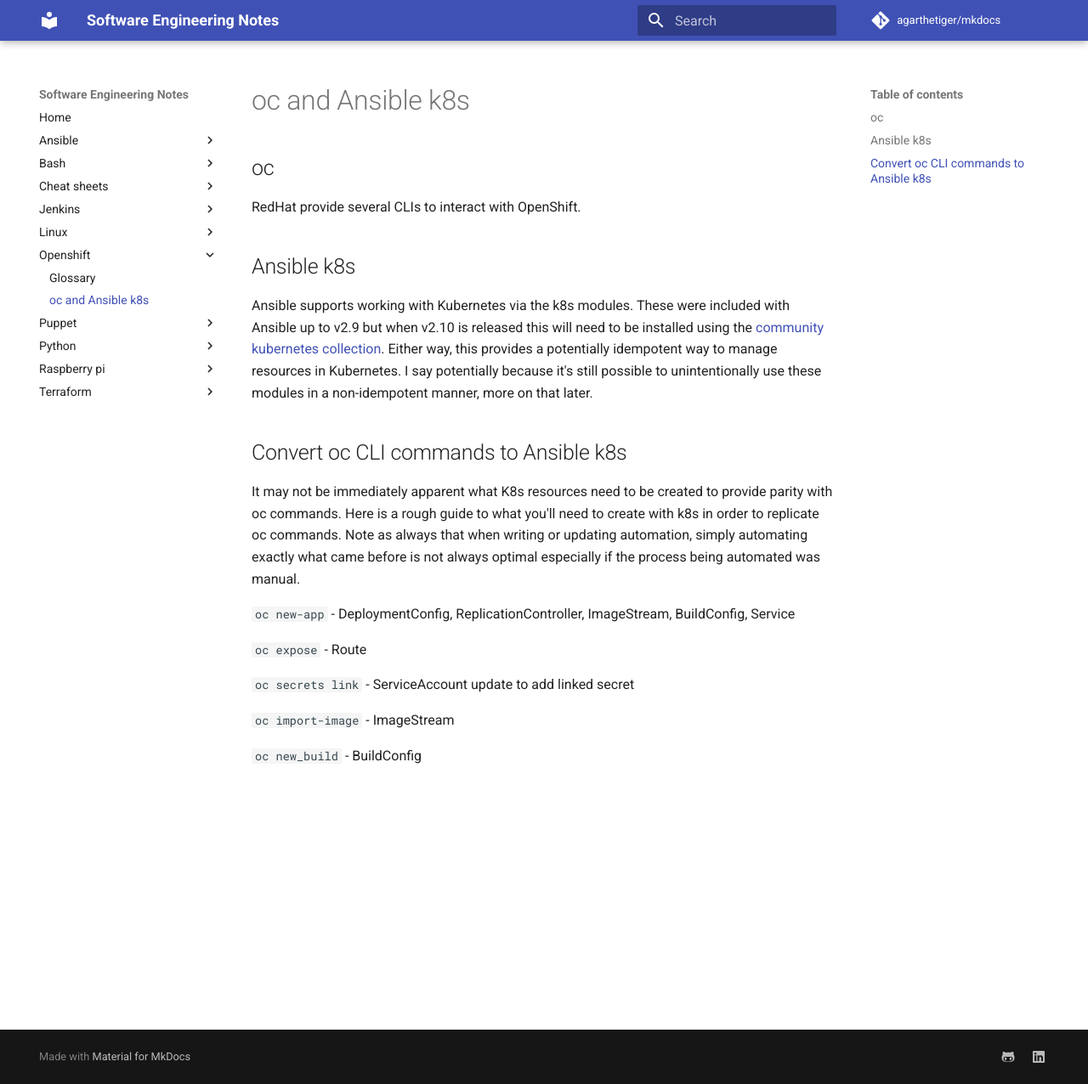
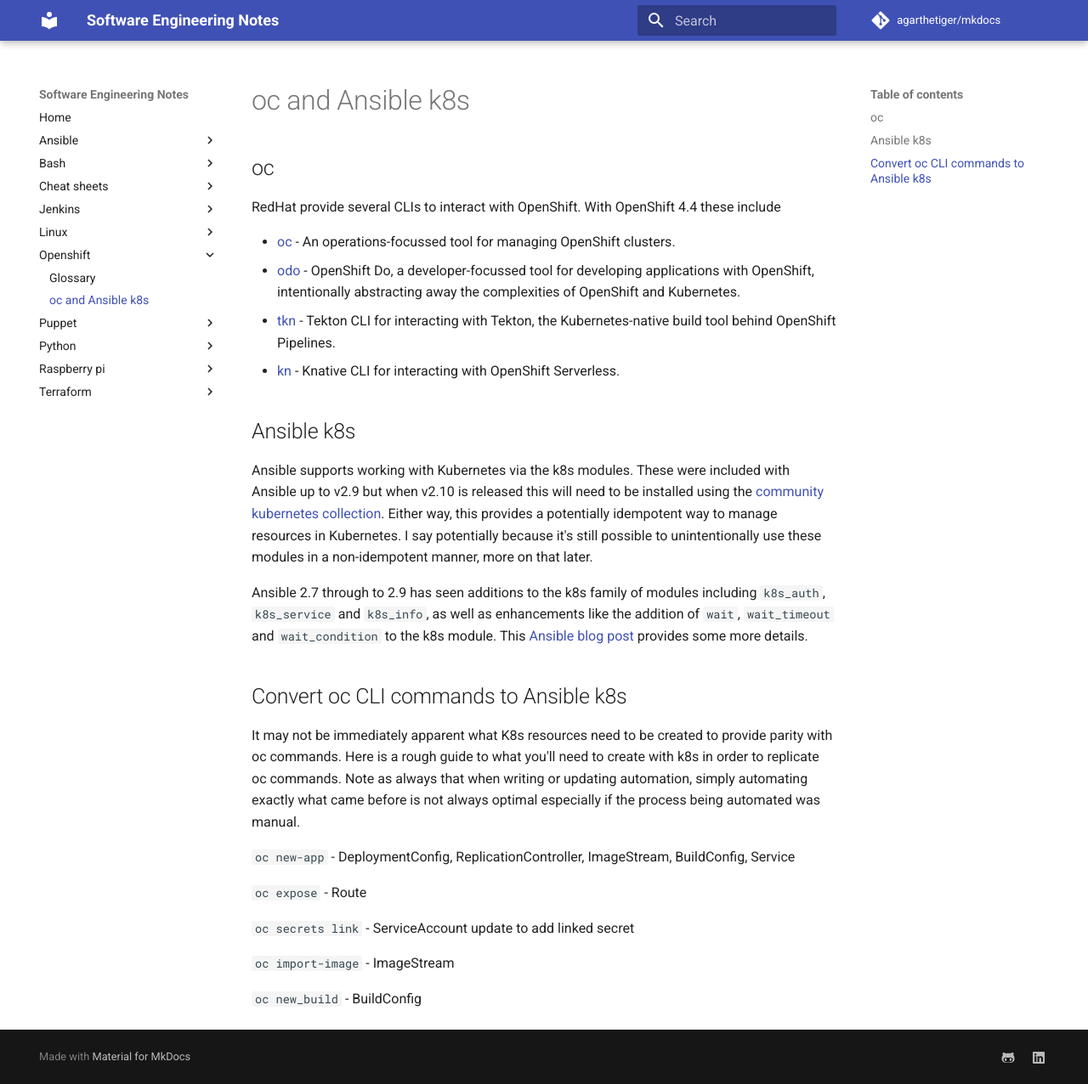
Before and after one commit to agarthetiger/mkdocs, an MkDocs documentation site: the page built from docs/openshift/oc-and-ansible-k8s.md, in a window 1280 px wide and 1276 px high. Shown: the whole window at 85% size. Built offline with MkDocs 1.6.1 and Material for MkDocs 9.7.7, drawn with Linux system fonts in a browser that asks for light colours; comment, search, counter and statistics services are not loaded.

Commit message:
Update oc-and-ansible-k8s.md

```diff
--- a/docs/openshift/oc-and-ansible-k8s.md
+++ b/docs/openshift/oc-and-ansible-k8s.md
@@ -2,11 +2,19 @@
 
 ## oc
 
-RedHat provide several CLIs to interact with OpenShift.
+RedHat provide several CLIs to interact with OpenShift. With OpenShift 4.4 these include
+
+* [oc](https://docs.openshift.com/container-platform/4.4/cli_reference/openshift_cli/getting-started-cli.html) - An operations-focussed tool for managing OpenShift clusters.
+* [odo](ahttps://docs.openshift.com/container-platform/4.4/cli_reference/developer_cli_odo/understanding-odo.html) - OpenShift Do, a developer-focussed tool for developing applications with OpenShift, intentionally abstracting away the complexities of OpenShift and Kubernetes.
+* [tkn](https://docs.openshift.com/container-platform/4.4/cli_reference/tkn_cli/installing-tkn.html) - Tekton CLI for interacting with Tekton, the Kubernetes-native build tool behind OpenShift Pipelines.
+* [kn](https://docs.openshift.com/container-platform/4.4/serverless/knative_cli/knative-cli.html#knative-cli) - Knative CLI for interacting with OpenShift Serverless.
+
 
 ## Ansible k8s
 
 Ansible supports working with Kubernetes via the k8s modules. These were included with Ansible up to v2.9 but when v2.10 is released this will need to be installed using the [community kubernetes collection](https://galaxy.ansible.com/community/kubernetes). Either way, this provides a  potentially idempotent way to manage resources in Kubernetes. I say potentially because it's still possible to unintentionally use these modules in a non-idempotent manner, more on that later.
+
+Ansible 2.7 through to 2.9 has seen additions to the k8s family of modules including `k8s_auth`, `k8s_service` and `k8s_info`, as well as enhancements like the addition of `wait`, `wait_timeout` and `wait_condition` to the k8s module. This [Ansible blog post](https://www.ansible.com/blog/continuous-improvements-in-ansible-and-kubernetes-automation) provides some more details.
 
 ## Convert oc CLI commands to Ansible k8s
 
```
